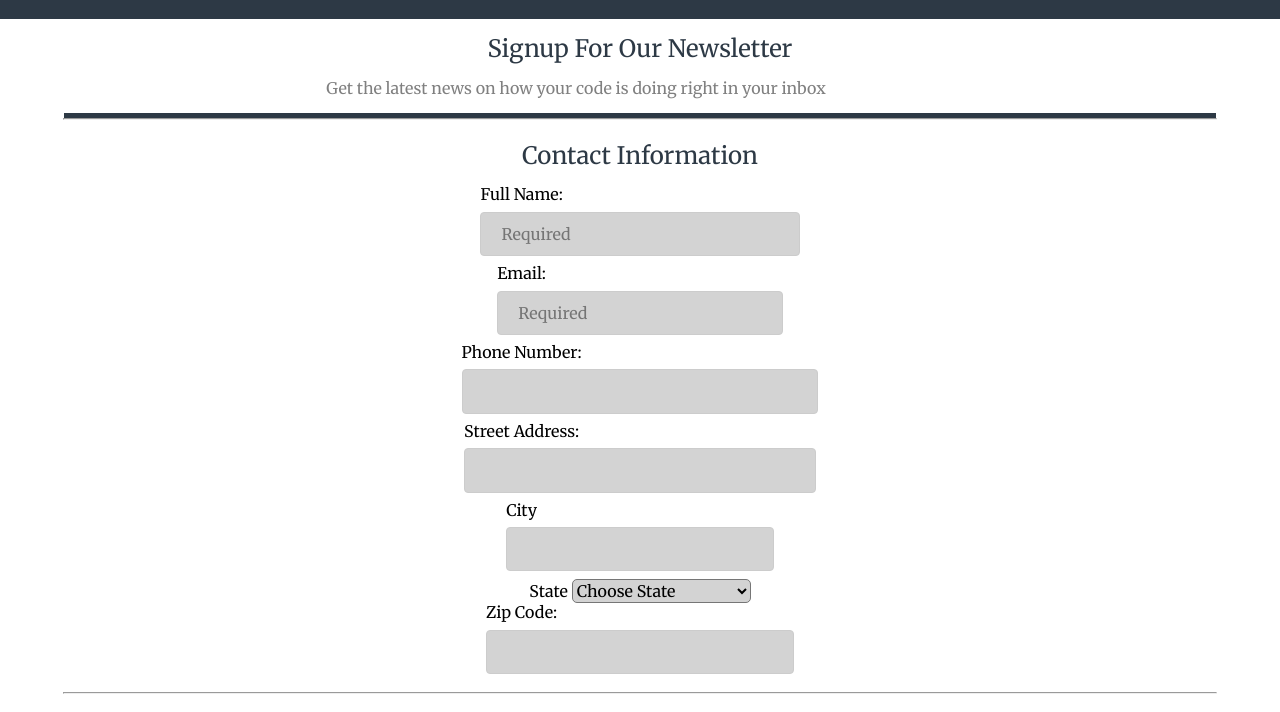
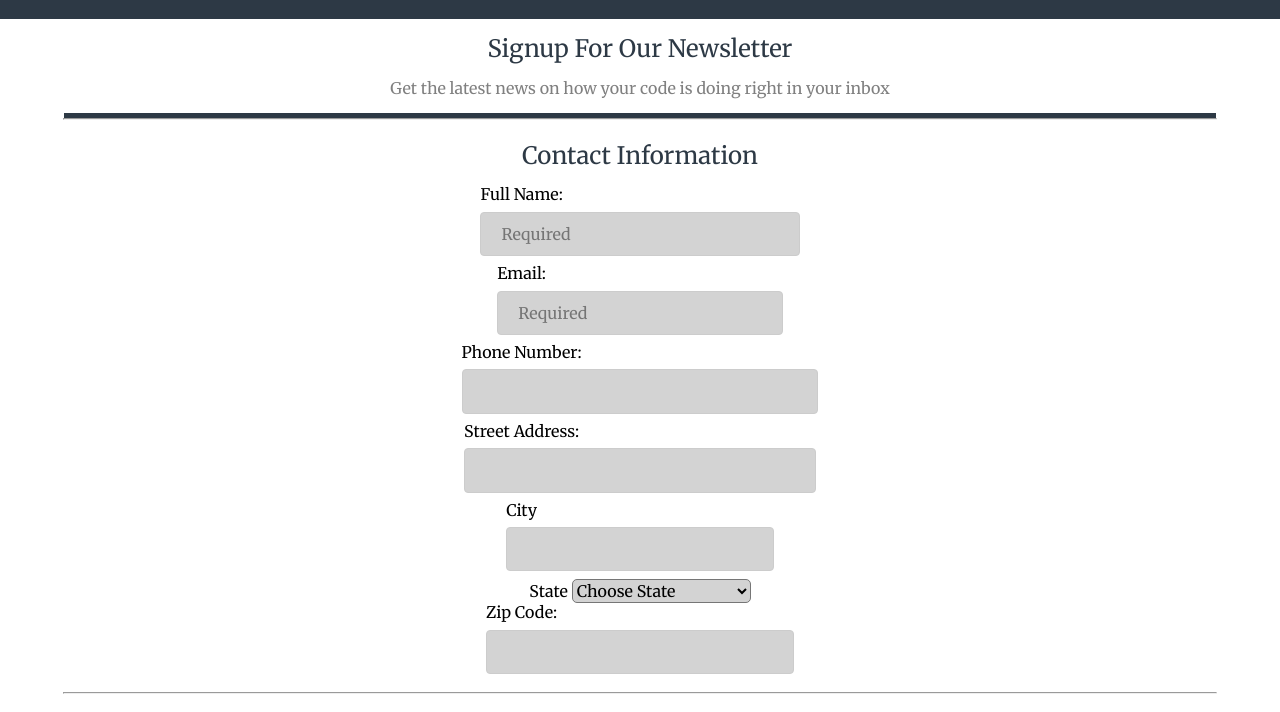
Before and after one commit to TaysiaB/Tech-Degree-Project-03, a plain HTML site: page index.html in a window 1280 px wide. Shown: the part 81-793 px from the top of the page. Drawn offline with Linux system fonts and the light colour scheme.

Commit message:
updating <p> error

```diff
--- a/CSS/styles.css
+++ b/CSS/styles.css
@@ -19,7 +19,8 @@ h1 {
 
 p {
     color: grey;
-    width: 90%;
+    padding: 8px, 8px;
+    text-align: center;
 }
 
 hr,
```
